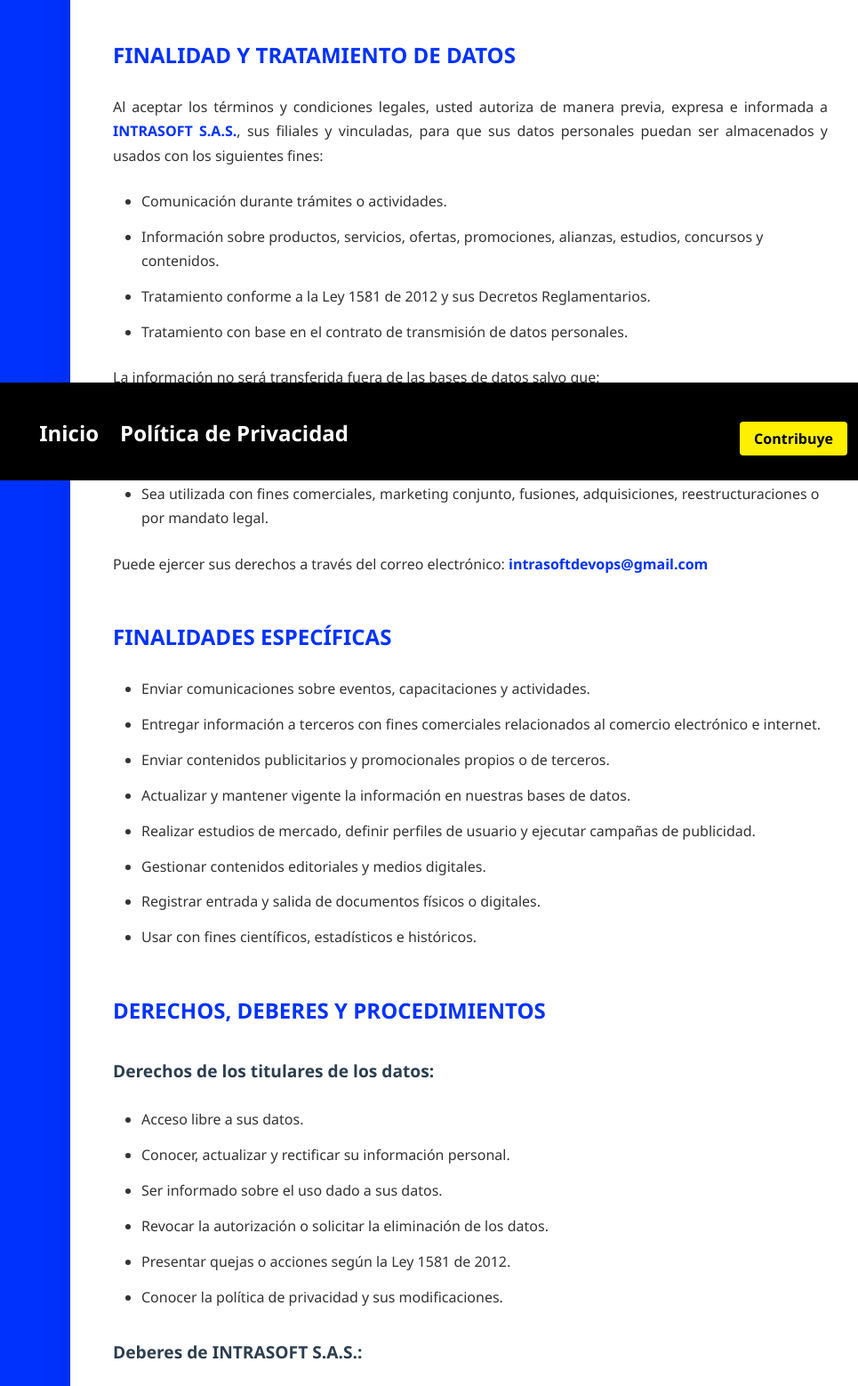
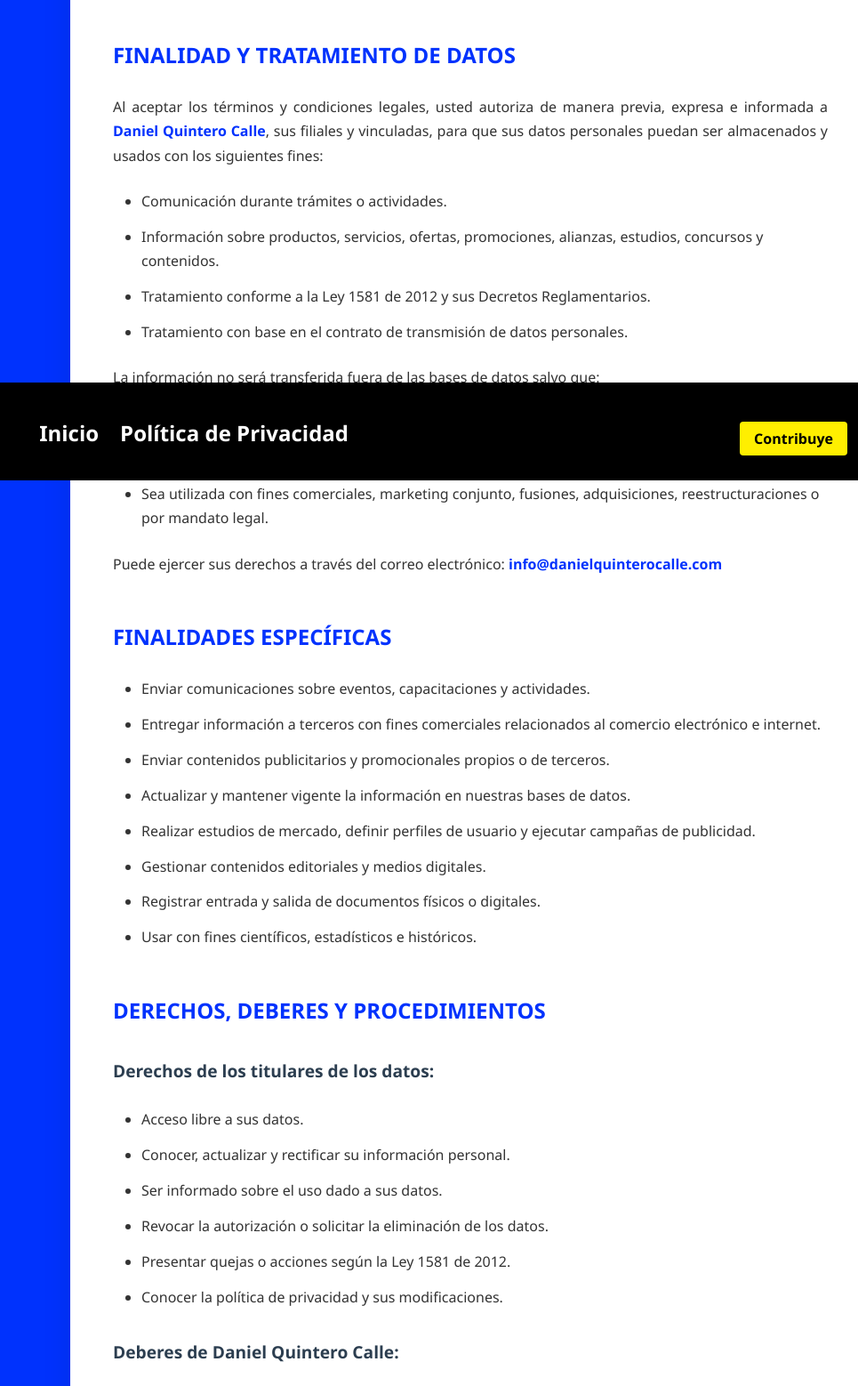
Before and after one commit to intrasoftdevops/landing_daniel, a website: page public/privacidad.html in a window 1280 px wide. Shown: the part 260-1818 px from the top of the page at 89% size, 111-1076 px from the left. Drawn offline with Linux system fonts and the light colour scheme.

Commit message:
feat: Actualizar enlaces de política de privacidad al sitio oficial
- Cambiar enlace del navbar para apuntar a danielquinterocalle.com/privacidad
- Agregar enlace clickeable en el disclaimer con estilo amarillo
- Mejorar la experiencia de usuario con navegación externa
- Asegurar cumplimiento legal con la política oficial de la campaña

```diff
--- a/public/privacidad.html
+++ b/public/privacidad.html
@@ -3,8 +3,8 @@
 <head>
   <meta charset="UTF-8">
   <meta name="viewport" content="width=device-width, initial-scale=1.0">
-  <meta name="description" content="Política de privacidad de INTRASOFT S.A.S. sobre el tratamiento y protección de datos personales conforme a la ley colombiana.">
-  <title>Política de Privacidad - INTRASOFT S.A.S.</title>
+  <meta name="description" content="Política de privacidad de Daniel Quintero Calle sobre el tratamiento y protección de datos personales conforme a la ley colombiana.">
+  <title>Política de Privacidad - Daniel Quintero Calle</title>
   <link rel="icon" href="assets/LogoDQ.png" type="image/png" />
   <style>
     /* Reset y variables */
@@ -336,7 +336,7 @@
 
       <section>
         <h2>FINALIDAD Y TRATAMIENTO DE DATOS</h2>
-        <p>Al aceptar los términos y condiciones legales, usted autoriza de manera previa, expresa e informada a <strong>INTRASOFT S.A.S.</strong>, sus filiales y vinculadas, para que sus datos personales puedan ser almacenados y usados con los siguientes fines:</p>
+        <p>Al aceptar los términos y condiciones legales, usted autoriza de manera previa, expresa e informada a <strong>Daniel Quintero Calle</strong>, sus filiales y vinculadas, para que sus datos personales puedan ser almacenados y usados con los siguientes fines:</p>
         <ul>
           <li>Comunicación durante trámites o actividades.</li>
           <li>Información sobre productos, servicios, ofertas, promociones, alianzas, estudios, concursos y contenidos.</li>
@@ -349,7 +349,7 @@
           <li>Sea necesario para la prestación de servicios por parte de contratistas o terceros.</li>
           <li>Sea utilizada con fines comerciales, marketing conjunto, fusiones, adquisiciones, reestructuraciones o por mandato legal.</li>
         </ul>
-        <p>Puede ejercer sus derechos a través del correo electrónico: <a href="mailto:intrasoftdevops@gmail.com">intrasoftdevops@gmail.com</a></p>
+        <p>Puede ejercer sus derechos a través del correo electrónico: <a href="mailto:info@danielquinterocalle.com">info@danielquinterocalle.com</a></p>
       </section>
 
       <section>
@@ -378,7 +378,7 @@
           <li>Conocer la política de privacidad y sus modificaciones.</li>
         </ul>
 
-        <h3>Deberes de INTRASOFT S.A.S.:</h3>
+        <h3>Deberes de Daniel Quintero Calle:</h3>
         <ul>
           <li>Informar sobre los derechos de los usuarios.</li>
           <li>Tramitar consultas y reclamos.</li>
@@ -424,11 +424,6 @@
       </section>
 
       <section>
-        <h2>DATOS DE PAGO</h2>
-        <p>Los pagos realizados a través de enlaces externos son responsabilidad de la entidad financiera correspondiente. INTRASOFT S.A.S. no almacena ni solicita datos financieros durante el registro, solo al momento de realizar compras, bajo estándares de seguridad de pasarelas de pago como PagosOnline.</p>
-      </section>
-
-      <section>
         <h2>RESPONSABILIDAD DEL USUARIO</h2>
         <p>El usuario debe proporcionar información veraz y actualizarla cuando sea necesario. También es responsable de reportar pérdida o robo de instrumentos financieros a las entidades correspondientes.</p>
         <p>Se prohíbe usar el portal con fines ilegales, difamatorios o que puedan afectar a terceros o a la empresa.</p>
@@ -450,7 +445,7 @@
         <ul>
           <li>Seguir las instrucciones de exclusión en correos.</li>
           <li>Llamar al +5713553185.</li>
-          <li>Escribir a <a href="mailto:intrasoftdevops@gmail.com">intrasoftdevops@gmail.com</a>.</li>
+          <li>Escribir a <a href="mailto:info@danielquinterocalle.com">info@danielquinterocalle.com</a>.</li>
           <li>Enviar una carta a Cr 4 69 45 Oficina 101, Bogotá.</li>
         </ul>
         <p>El proceso puede tomar hasta 30 días hábiles.</p>
```
Also changed, not shown: public/index.html (+1 -1 lines), 1 other file.
